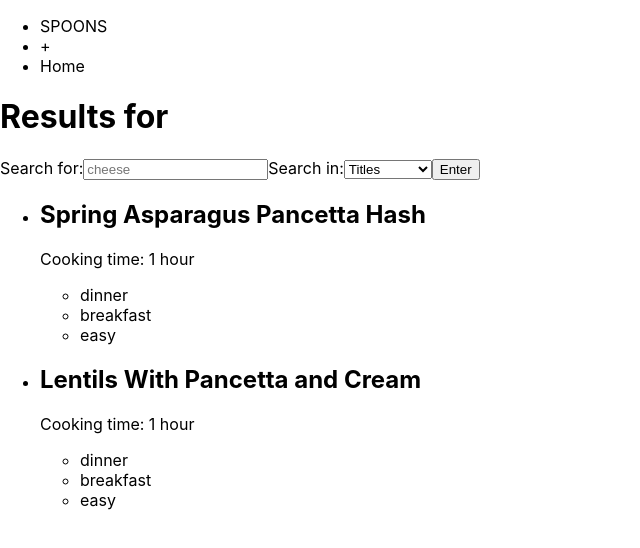
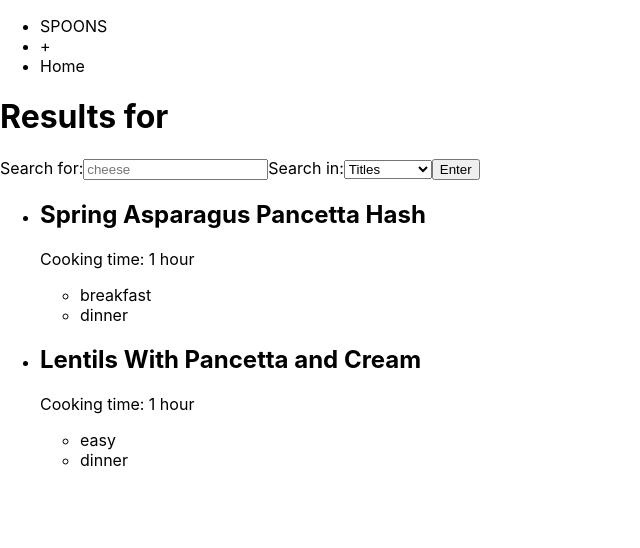
Before and after one commit to alfaraday/spoons-client, a React (Create React App) app: page /recipes/1 in a window 1280 px wide. Shown: the top 548 px of the page, without its empty margins (0-640 px from the left). Built offline with nearby package versions, Linux system fonts and the light colour scheme.

Commit message:
tags props for ResultsPage

```diff
--- a/src/ResultsPage/ResultsPage.js
+++ b/src/ResultsPage/ResultsPage.js
@@ -16,7 +16,7 @@ export default class ResultsPage extends Component {
           <h2>{recipe.name}</h2>
           <p>Cooking time: {recipe.time}</p>
           {/* Add props to Tags */}
-          <Tags />
+          <Tags tagsData={recipe.tags}></Tags>
         </li>
       );
     });
--- a/src/Tags/Tags.js
+++ b/src/Tags/Tags.js
@@ -3,7 +3,7 @@ import React, { Component } from 'react';
 export default class Tags extends Component {
   render() {
     // replace with most frequently used tags
-    const tags = [`dinner`, `breakfast`, `easy`]
+    const tags = this.props.tagsData;
 
     const tagLis = tags.map( tag => <li>{tag}</li>)
 
```
